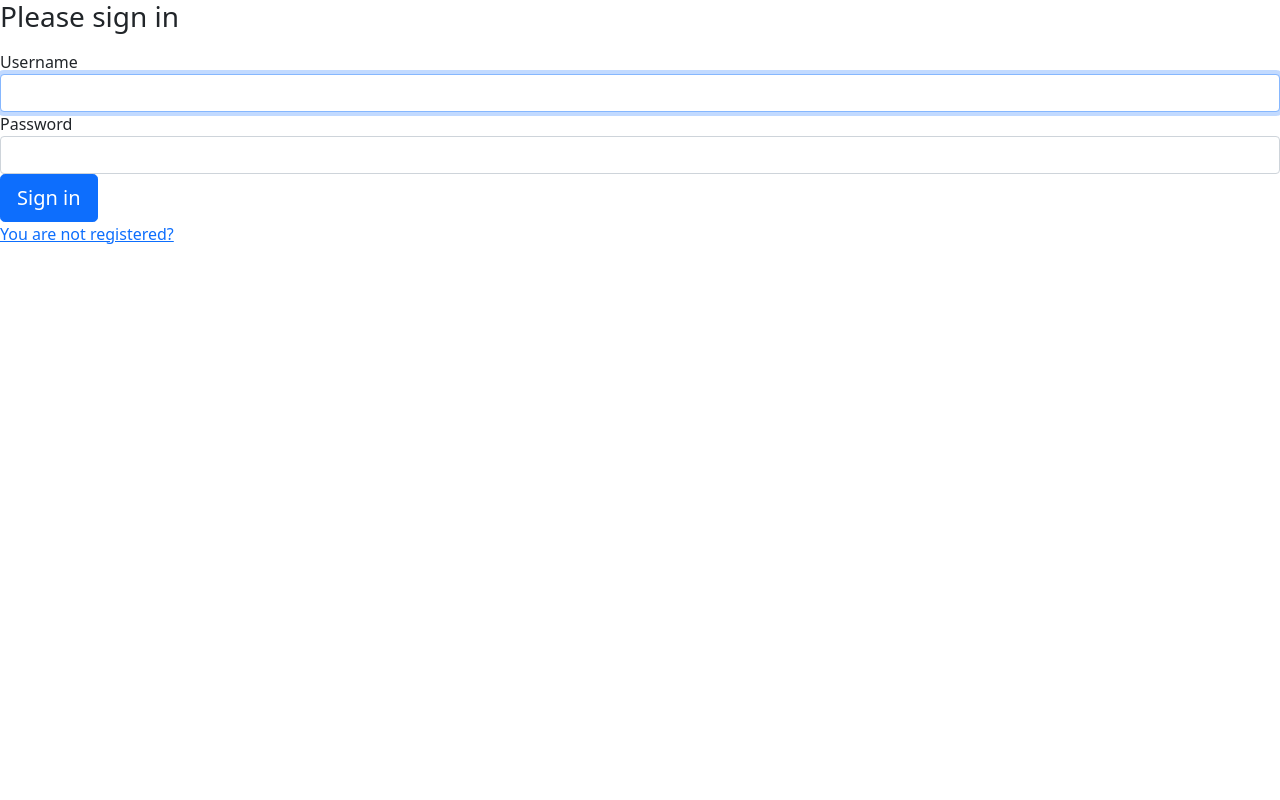
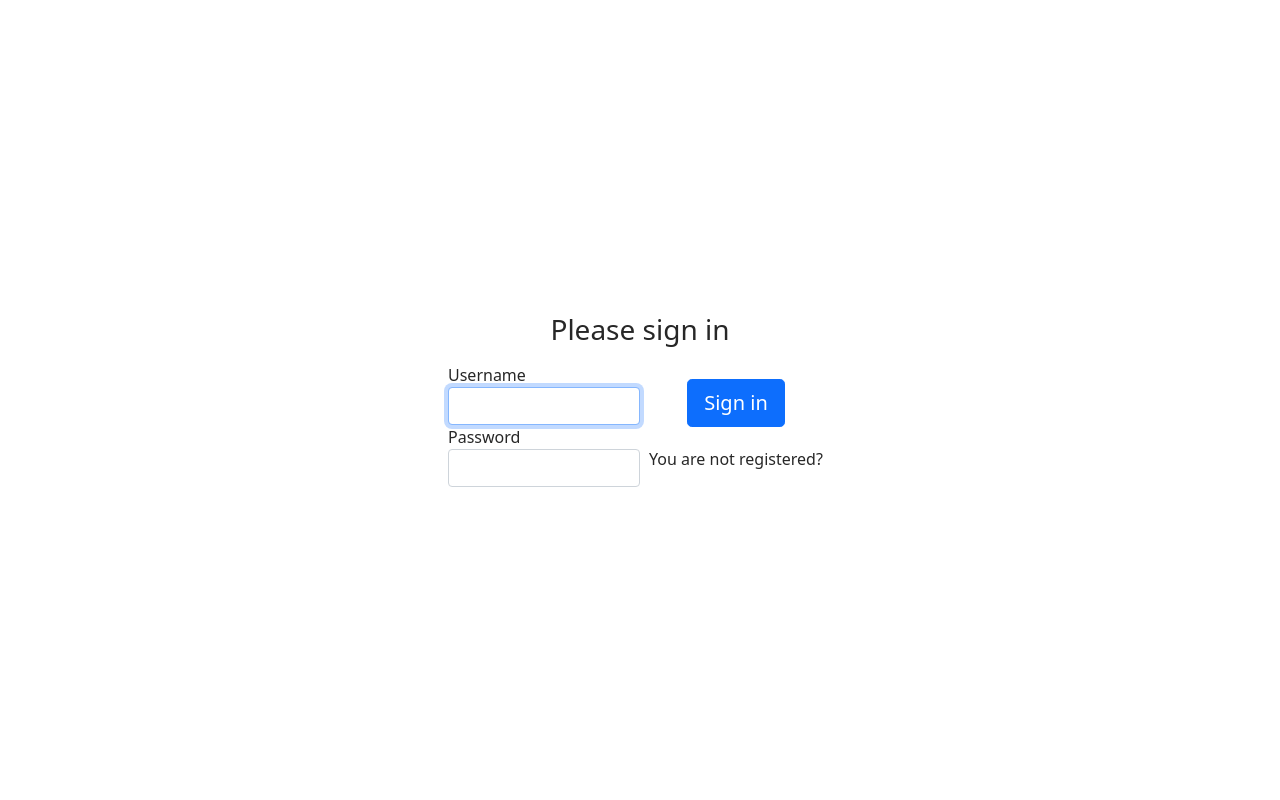
Before and after one commit to lucas-ru/projet_sumfony, a Symfony app: template templates/security/login.html.twig in a window 1280 px wide. Run offline with Twig, Linux system fonts and the light colour scheme; the template is opened without the code that fills it, so the values that code supplies are empty; some libraries are stand-ins or nearby versions.

Commit message:
Lucas E -- Add style login/register + style.css

```diff
--- /dev/null
+++ b/public/css/login.css
@@ -0,0 +1,61 @@
+.contentLogin {
+    display: flex;
+    justify-content: center;
+    align-items: center;
+    height: 100vh;
+    width: 100%;
+}
+
+.formLogin {
+    width: 30%;
+    display: flex;
+    flex-direction: column;
+    align-items: center;
+    justify-content: center;
+}
+
+.contentInput {
+    width: 100%;
+    display: flex;
+    justify-content: space-between;
+}
+
+.namePwInput {
+    width: 50%;
+}
+
+.buttonLogin {
+    width: 50%;
+    display: flex;
+    flex-direction: column;
+    align-items: center;
+    justify-content: center;
+}
+
+.contentLinkNotRegistered {
+    margin-top: 20px;
+    text-align: center;
+}
+
+.linkNotRegistered {
+    text-decoration: none;
+    transition: all 250ms;
+}
+
+.linkNotRegistered:hover {
+    color: var(--main-color);
+}
+
+@media screen and (max-width: 768px) {
+    .formLogin {
+        width: 90% !important;
+    }
+    .contentInput {
+        flex-direction: column;
+        justify-content: center;
+        align-items: center;
+    }
+    .buttonLogin {
+        margin-top: 20px;
+    }
+}
--- /dev/null
+++ b/public/css/style.css
@@ -0,0 +1,11 @@
+:root {
+    --main-color: #0d6efd;
+}
+
+body * {
+    color: #272727;
+}
+
+input[type="checkbox"] {
+    cursor: pointer;
+}
--- a/templates/base.html.twig
+++ b/templates/base.html.twig
@@ -2,12 +2,16 @@
 <html>
     <head>
         <meta charset="UTF-8">
+        <meta name="viewport" content="width=device-width, initial-scale=1.0">
         <title>{% block title %}Welcome!{% endblock %}</title>
         {# Run `composer require symfony/webpack-encore-bundle`
                and uncomment the following Encore helpers to start using Symfony UX #}
         {% block stylesheets %}
             {#{{ encore_entry_link_tags('app') }}#}
             <link href="https://cdn.jsdelivr.net/npm/bootstrap@5.0.0-beta2/dist/css/bootstrap.min.css" rel="stylesheet" integrity="sha384-BmbxuPwQa2lc/FVzBcNJ7UAyJxM6wuqIj61tLrc4wSX0szH/Ev+nYRRuWlolflfl" crossorigin="anonymous">
+            <link href="{{ asset('css/register.css') }}" type="text/css" rel="stylesheet">
+            <link href="{{ asset('css/style.css') }}" type="text/css" rel="stylesheet">
+            <link href="{{ asset('css/login.css') }}" type="text/css" rel="stylesheet">
         {% endblock %}
 
         {% block javascripts %}
--- a/templates/security/login.html.twig
+++ b/templates/security/login.html.twig
@@ -3,7 +3,8 @@
 {% block title %}Log in!{% endblock %}
 
 {% block body %}
-<form method="post">
+<div class="contentLogin">
+    <form method="post" class="formLogin">
         {% if error %}
             <div class="alert alert-danger">{{ error.messageKey|trans(error.messageData, 'security') }}</div>
         {% endif %}
@@ -15,6 +16,8 @@
         {% endif %}
 
         <h1 class="h3 mb-3 font-weight-normal">Please sign in</h1>
+        <div class="contentInput">
+            <div class="namePwInput">
                 <label for="inputUsername">Username</label>
                 <input type="text" value="{{ last_username }}" name="username" id="inputUsername" class="form-control" required autofocus>
                 <label for="inputPassword">Password</label>
@@ -34,14 +37,18 @@
                         </label>
                     </div>
                 #}
-
+            </div>
+            <div class="buttonLogin">
                 <button class="btn btn-lg btn-primary" type="submit">
                     Sign in
                 </button>
-    <div>
-        <a href="{{ path('app_register') }}">
+                <div class="contentLinkNotRegistered">
+                    <a href="{{ path('app_register') }}" class="linkNotRegistered">
                         You are not registered?
                     </a>
                 </div>
+            </div>
+        </div>
     </form>
+</div>
 {% endblock %}
```
Also changed, not shown: public/css/register.css (added, +61 -0 lines), templates/registration/register.html.twig (+8 -4 lines). Lines whose indentation alone changed are shown as unchanged.
